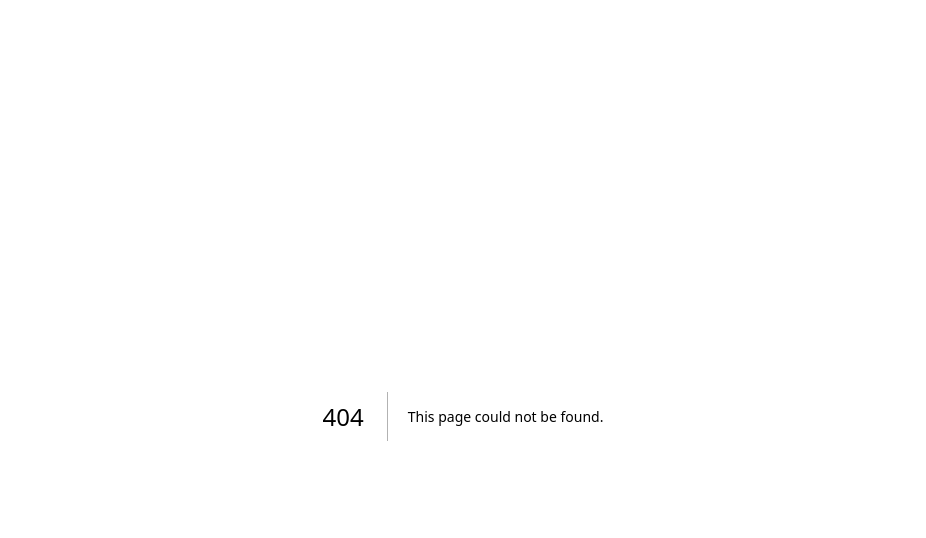
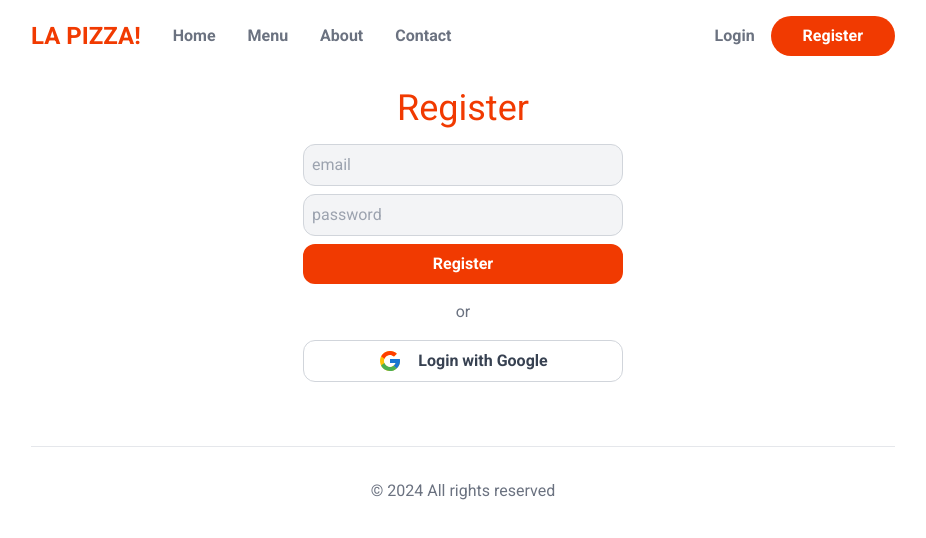
Before and after one commit to carnage1502/food-order-app, a Next.js app: page /register in a window 1280 px wide. Before the commit this address had no page. Shown: the top 538 px of the page, without its empty margins (177-1103 px from the left). Built offline with nearby package versions, Linux system fonts and the light colour scheme.

Commit message:
install next-auth to handle register button

```diff
--- a/package.json
+++ b/package.json
@@ -10,11 +10,14 @@
   },
   "dependencies": {
     "next": "14.0.4",
+    "next-auth": "^4.24.7",
     "react": "^18",
     "react-dom": "^18",
     "react-icons": "^5.0.1"
   },
   "devDependencies": {
+    "@types/node": "20.11.30",
+    "@types/react": "18.2.73",
     "autoprefixer": "^10.0.1",
     "eslint": "^8",
     "eslint-config-next": "14.0.4",
--- /dev/null
+++ b/src/app/api/auth/[...nextauth]/route.ts
@@ -0,0 +1,40 @@
+import NextAuth from "next-auth";
+import CredentialsProvider from "next-auth/providers/credentials";
+const handler = NextAuth({
+  providers: [
+    CredentialsProvider({
+      name: "Credentials",
+      credentials: {
+        username: {
+          label: "Email",
+          type: "email",
+          placeholder: "test@example.com",
+        },
+        password: { label: "Password", type: "password" },
+      },
+      async authorize(credentials, req) {
+        // You need to provide your own logic here that takes the credentials
+        // submitted and returns either a object representing a user or value
+        // that is false/null if the credentials are invalid.
+        // e.g. return { id: 1, name: 'J Smith', email: 'jsmith@example.com' }
+        // You can also use the `req` object to obtain additional parameters
+        // (i.e., the request IP address)
+        const res = await fetch("/your/endpoint", {
+          method: "POST",
+          body: JSON.stringify(credentials),
+          headers: { "Content-Type": "application/json" },
+        });
+        const user = await res.json();
+
+        // If no error and we have user data, return it
+        if (res.ok && user) {
+          return user;
+        }
+        // Return null if user data could not be retrieved
+        return null;
+      },
+    }),
+  ],
+});
+
+export { handler as GET, handler as POST };
--- /dev/null
+++ b/src/app/api/register/route.js
@@ -0,0 +1,3 @@
+export function POST(req) {
+  return Response.json("ok");
+}
--- a/src/app/globals.css
+++ b/src/app/globals.css
@@ -6,3 +6,20 @@ section.hero {
   @apply grid;
   grid-template-columns: 0.4fr 0.6fr;
 }
+
+input[type="email"],
+input[type="password"],
+input[type="text"] {
+  @apply block w-full my-2 rounded-xl;
+  @apply border p-2 border-gray-300 bg-gray-100;
+}
+
+button {
+  @apply block w-full text-gray-700 font-semibold;
+  @apply border border-gray-300 rounded-xl px-6 py-2;
+}
+
+button[type="submit"],
+.submit {
+  @apply border-0 bg-primary text-white;
+}
--- a/src/app/layout.jsx
+++ b/src/app/layout.jsx
@@ -1,5 +1,6 @@
 import { Roboto } from "next/font/google";
 import "./globals.css";
+import Header from "@/components/Header";
 
 const roboto = Roboto({ subsets: ["latin"], weight: ["400", "500", "700"] });
 
@@ -12,7 +13,13 @@ export default function RootLayout({ children }) {
   return (
     <html lang="en">
       <body className={roboto.className}>
-        <main className="max-w-4xl mx-auto p-4">{children}</main>
+        <main className="max-w-4xl mx-auto p-4">
+          <Header />
+          {children}
+          <footer className="border-t p-8 text-center text-gray-500 mt-16">
+            &copy; 2024 All rights reserved
+          </footer>
+        </main>
       </body>
     </html>
   );
--- a/src/app/page.jsx
+++ b/src/app/page.jsx
@@ -8,7 +8,6 @@ import React from "react";
 const Home = () => {
   return (
     <>
-      <Header />
       <Hero />
       <HomeMenu />
       <section className="text-center my-16">
@@ -39,9 +38,6 @@ const Home = () => {
           </Link>
         </div>
       </section>
-      <footer className="border-t p-8 text-center text-gray-500 mt-16">
-        &copy; 2024 All rights reserved
-      </footer>
     </>
   );
 };
--- /dev/null
+++ b/src/app/register/page.jsx
@@ -0,0 +1,44 @@
+"use client";
+import React, { useState } from "react";
+import { FcGoogle } from "react-icons/fc";
+
+const RegisterPage = () => {
+  const [email, setEmail] = useState("");
+  const [password, setPassword] = useState("");
+
+  const handleFormSubmit = (e) => {
+    e.preventDefault();
+    fetch("/api/register", {
+      method: "POST",
+      body: JSON.stringify({ email, password }),
+      headers: { "Content-Type": "application/json" },
+    });
+  };
+  return (
+    <section className="mt-8">
+      <h1 className="text-center text-primary text-4xl mb-4">Register</h1>
+      <form className="block max-w-xs mx-auto" onSubmit={handleFormSubmit}>
+        <input
+          type="email"
+          placeholder="email"
+          value={email}
+          onChange={(e) => setEmail(e.target.value)}
+        />
+        <input
+          type="password"
+          placeholder="password"
+          value={password}
+          onChange={(e) => setPassword(e.target.value)}
+        />
+        <button type="submit">Register</button>
+        <div className="my-4 text-center text-gray-500">or</div>
+        <button className="flex gap-4 justify-center">
+          <FcGoogle className="w-[24px] h-[24px]" />
+          Login with Google
+        </button>
+      </form>
+    </section>
+  );
+};
+
+export default RegisterPage;
--- a/src/components/Header.jsx
+++ b/src/components/Header.jsx
@@ -5,19 +5,22 @@ const Header = () => {
   return (
     <>
       <header className="flex items-center justify-between">
-        <Link className="text-primary font-semibold text-2xl" href="">
-          LA PIZZA!
-        </Link>
         <nav className="flex items-center gap-8 text-gray-500 font-semibold">
-          <Link href={""}>Home</Link>
+          <Link className="text-primary font-semibold text-2xl" href={"/"}>
+            LA PIZZA!
+          </Link>
+          <Link href={"/"}>Home</Link>
           <Link href={""}>Menu</Link>
           <Link href={""}>About</Link>
           <Link href={""}>Contact</Link>
+        </nav>
+        <nav className="flex items-center gap-4 text-gray-500 font-semibold">
+          <Link href={"/login"}>Login</Link>
           <Link
-            href={""}
+            href={"/register"}
             className="bg-primary rounded-full text-white px-8 py-2"
           >
-            Login
+            Register
           </Link>
         </nav>
       </header>
--- a/src/components/Hero.jsx
+++ b/src/components/Hero.jsx
@@ -3,7 +3,7 @@ import { FaRegArrowAltCircleRight } from "react-icons/fa";
 
 const Hero = () => {
   return (
-    <section className="hero">
+    <section className="hero mt-4">
       <div className="py-12">
         <h1 className="text-4xl font-semibold">
           Everything
```
Also changed, not shown: tsconfig.json (added, +34 -0 lines), 1 other file (tests, documents, lock files or other folders).
